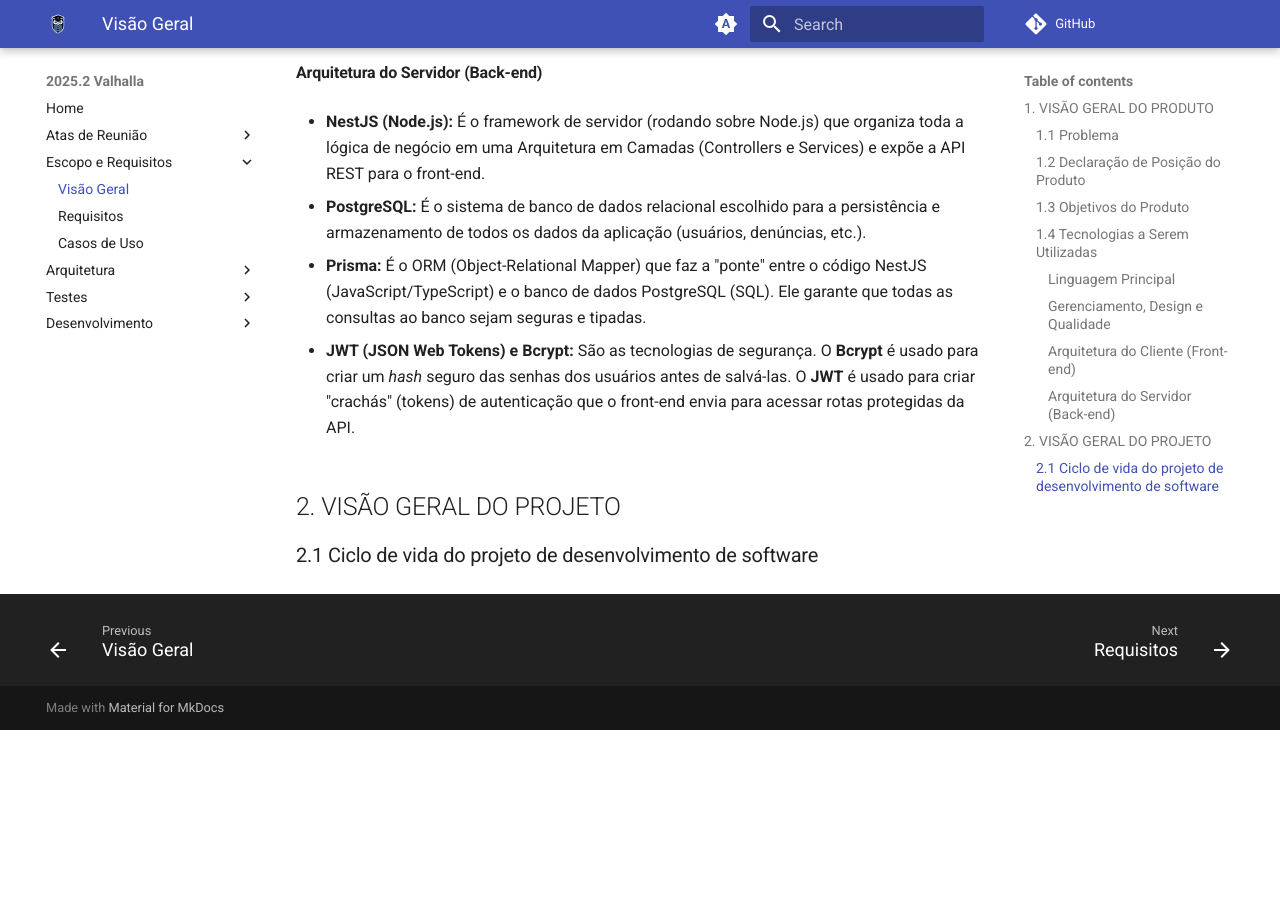
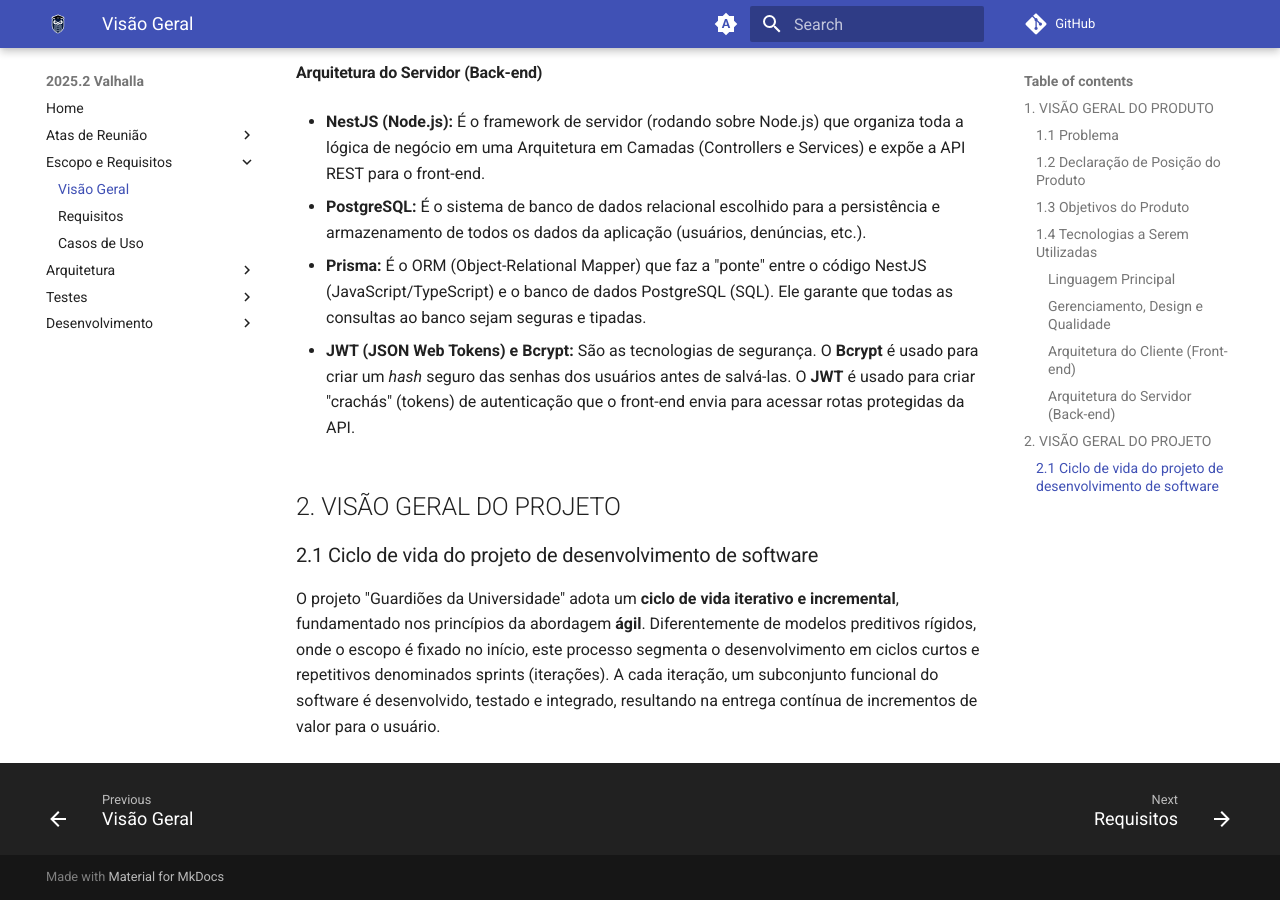
Before and after one commit to fga-eps-mds/2025.2-Valhalla-Docs, an MkDocs documentation site: the page built from docs/escopo-requisitos/geral.md, in a window 1280 px wide and 900 px high, scrolled down 3887 px. Built offline with MkDocs 1.6.1 and Material for MkDocs 9.7.7, drawn with Linux system fonts in a browser that asks for light colours; comment, search, counter and statistics services are not loaded; before the commit the page ends 4617 px from its top, so only the background shows below that.

Commit message:
doc - introdução ao tópico 2.1 (seção 2 doc.visão)

```diff
--- a/docs/escopo-requisitos/geral.md
+++ b/docs/escopo-requisitos/geral.md
@@ -112,3 +112,5 @@ O sistema "Guardiões da Universidade" utiliza um conjunto de tecnologias modern
 ## 2. VISÃO GERAL DO PROJETO
 
 ### 2.1 Ciclo de vida do projeto de desenvolvimento de software
+
+O projeto "Guardiões da Universidade" adota um **ciclo de vida iterativo e incremental**, fundamentado nos princípios da abordagem **ágil**. Diferentemente de modelos preditivos rígidos, onde o escopo é fixado no início, este processo segmenta o desenvolvimento em ciclos curtos e repetitivos denominados sprints (iterações). A cada iteração, um subconjunto funcional do software é desenvolvido, testado e integrado, resultando na entrega contínua de incrementos de valor para o usuário.
```
